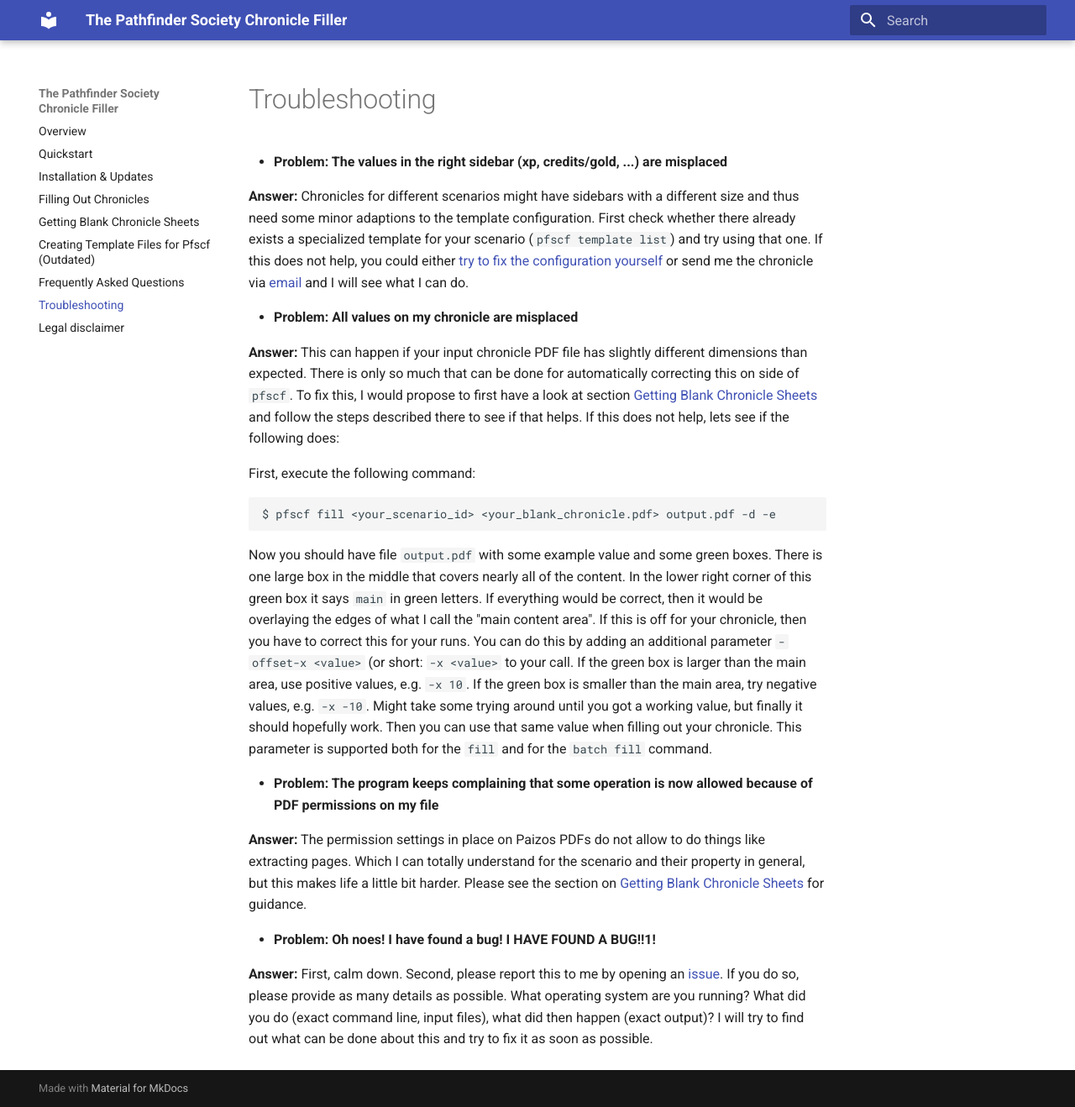
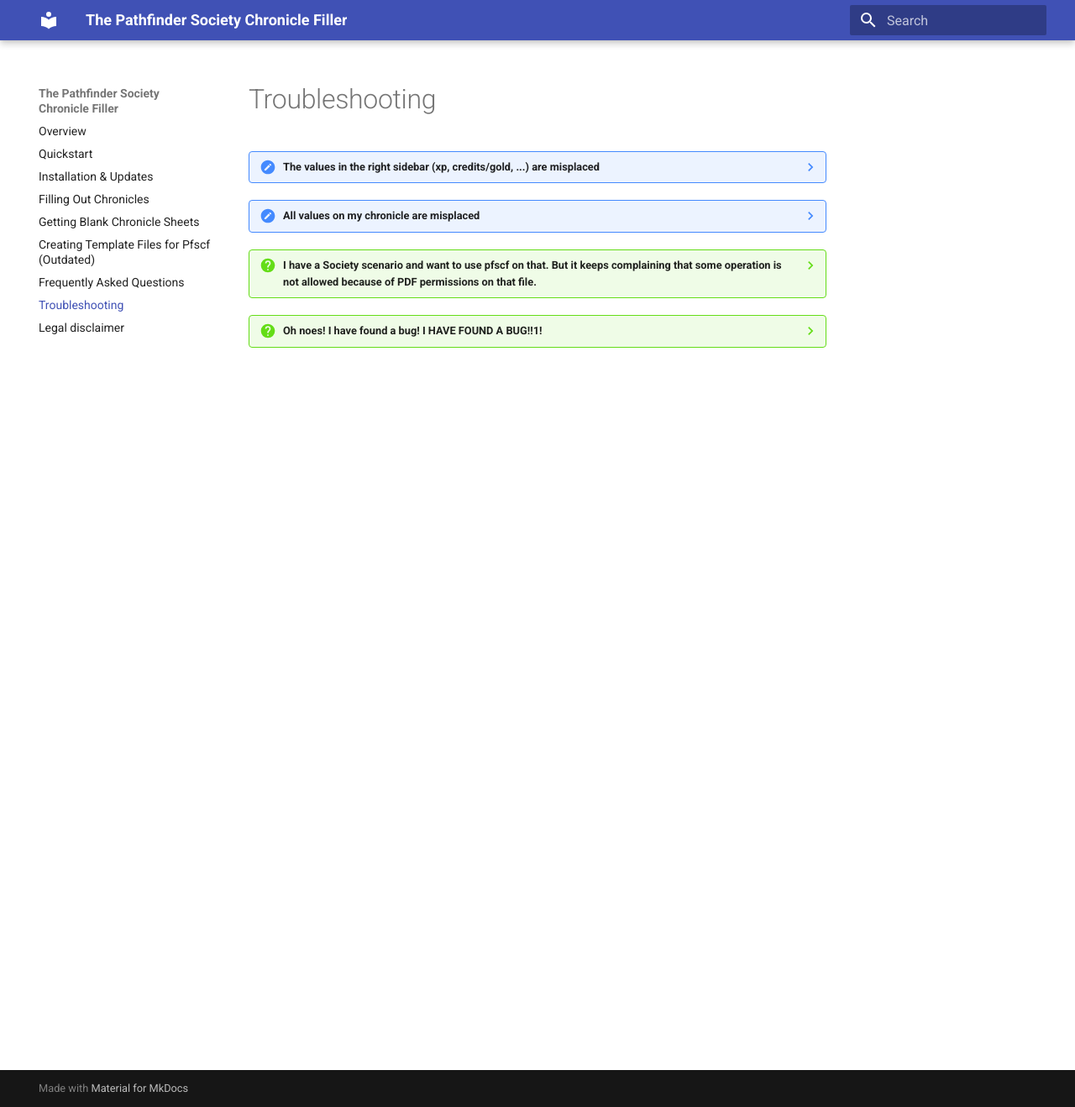
Before and after one commit to Blesmol/pfscf, an MkDocs documentation site: the page built from docs/troubleshooting.md, in a window 1280 px wide and 1318 px high. Shown: the whole window at 84% size. Built offline with MkDocs 1.6.1 and Material for MkDocs 9.7.7, drawn with Linux system fonts in a browser that asks for light colours.

Commit message:
doc: reformat troubleshooting.md

````diff
--- a/docs/faq.md
+++ b/docs/faq.md
@@ -1,16 +1,14 @@
 # Frequently Asked Questions
+
+!!! info ""
+
+	This is the section about general questions. In case you are having problems with using the program, please have a look at the [troubleshooting chapter](troubleshooting.md)
 
 ??? question "What types of chronicles / game systems are supported at the moment?"
 
 	At the moment the chronicles for Pathfinder 2 and Starfinder are supported.
 	Pathfinder 1 is in general also possible, but I did not yet have time to provide the proper configuration.
 	Also Pathfinder 1 may take some more time, as Paizo seems to have changed the chronicle layout between seaons.
-
-??? question "I have a Society scenario and want to use pfscf on that. But it keeps complaining that some operation is not allowed because of PDF permissions on that file. What should I do?"
-
-	The permission settings in place on Paizos PDFs do not allow to do things like extracting pages.
-	Which I can totally understand for the scenario and their property in general, but this makes life a little bit harder.
-	Have a look at the chapter about [getting blank chronicle sheets](extraction.md) for instructions on how to extract a chronicle sheet from your scenario PDF file.
 
 ??? question "What about scenario-specific options? For example, I have this one scenario where I need an easy way to strike out boons that the group did not get."
 
@@ -22,15 +20,6 @@
 	And what do I also have on the roadmap?
 	An auto-updater for such configs!
 	So if people would contribute scenario-specific configs, then other people don't need to update their installation of pfscf every two weeks, but just call the program with some yet-to-be-determined parameter (think of `pfscf update-config`) and you get the latest and greatest scenario-specific config automatically downloaded to your computer.
-
-??? question "Oh noes! I have found a bug! I HAVE FOUND A BUG!!1! WHAT SHOULD I DO???"
-
-	First, calm down.
-	Second, please report this to me by opening an [issue](https://github.com/Blesmol/pfscf/issues).
-	If you do so, please provide as many details as possible.
-	What operating system are you running?
-	What did you do (exact command line, input files), what did then happen (exact output)?
-	I will try to find out what can be done about this and try to fix it as soon as possible.
 
 ??? question "I have this absolutely great idea for a missing feature! Can you implement this?"
 
--- a/docs/troubleshooting.md
+++ b/docs/troubleshooting.md
@@ -1,30 +1,47 @@
 # Troubleshooting
 
-* **Problem: The values in the right sidebar (xp, credits/gold, ...) are misplaced**
+??? note "The values in the right sidebar (xp, credits/gold, ...) are misplaced"
 
-  **Answer:** Chronicles for different scenarios might have sidebars with a different size and thus need some minor adaptions to the template configuration. First check whether there already exists a specialized template for your scenario (`pfscf template list`) and try using that one. If this does not help, you could either [try to fix the configuration yourself](templates.md) or send me the chronicle via [email](mailto:github@pecebe.de) and I will see what I can do.
+	Chronicles for different scenarios might have sidebars with a different size and thus need some minor adaptions to the template configuration.
+	First check whether there already exists a specialized template for your scenario (`pfscf template list`) and try using that one.
+	If this does not help, you could either [try to fix the configuration yourself](templates.md) or send me the chronicle via [email](mailto:github@pecebe.de) and I will see what I can do.
 
-* **Problem: All values on my chronicle are misplaced**
+??? note "All values on my chronicle are misplaced"
 
-  **Answer:** This can happen if your input chronicle PDF file has slightly different dimensions than expected. There is only so much that can be done for automatically correcting this on side of `pfscf`. To fix this, I would propose to first have a look at section [Getting Blank Chronicle Sheets](extraction.md) and follow the steps described there to see if that helps. If this does not help, lets see if the following does:
+	This can happen if your input chronicle PDF file has slightly different dimensions than expected.
+	There is only so much that can be done for automatically correcting this on side of `pfscf`.
+	To fix this, I would propose to first have a look at section [Getting Blank Chronicle Sheets](extraction.md) and follow the steps described there to see if that helps.
+	If this does not help, lets see if the following does:
 
-  First, execute the following command:
-  ```
-  $ pfscf fill <your_scenario_id> <your_blank_chronicle.pdf> output.pdf -d -e
-  ```
+	First, execute the following command:
 
-  Now you should have file `output.pdf` with some example value and some green boxes. There is one large box in the middle that covers nearly all of the content. In the lower right corner of this green box it says `main` in green letters. If everything would be correct, then it would be overlaying the edges of what I call the "main content area". If this is off for your chronicle, then you have to correct this for your runs. You can do this by adding an additional parameter `-offset-x <value>` (or short: `-x <value>` to your call. If the green box is larger than the main area, use positive values, e.g. `-x 10`. If the green box is smaller than the main area, try negative values, e.g. `-x -10`. Might take some trying around until you got a working value, but finally it should hopefully work. Then you can use that same value when filling out your chronicle. This parameter is supported both for the `fill` and for the `batch fill` command.
+	``` bash
+	$ pfscf fill <your_scenario_id> <your_blank_chronicle.pdf> output.pdf -d -e
+	```
 
-* **Problem: The program keeps complaining that some operation is now allowed because of PDF permissions on my file**
+	Now you should have file `output.pdf` with some example value and some green boxes.
+	There is one large box in the middle that covers nearly all of the content.
+	In the lower right corner of this green box it says `main` in green letters.
+	If everything would be correct, then it would be overlaying the edges of what I call the "main content area".
+	If this is off for your chronicle, then you have to correct this for your runs.
+	You can do this by adding an additional parameter `-offset-x <value>` (or short: `-x <value>` to your call.
+	If the green box is larger than the main area, use positive values, e.g. `-x 10`.
+	If the green box is smaller than the main area, try negative values, e.g. `-x -10`.
+	Might take some trying around until you got a working value, but finally it should hopefully work.
+	Then you can use that same value when filling out your chronicle.
+	This parameter is supported both for the `fill` and for the `batch fill` command.
 
-  **Answer:** The permission settings in place on Paizos PDFs do not allow to do things like extracting pages. Which I can totally understand for the scenario and their property in general, but this makes life a little bit harder. Please see the section on [Getting Blank Chronicle Sheets](extraction.md) for guidance.
+??? question "I have a Society scenario and want to use pfscf on that. But it keeps complaining that some operation is not allowed because of PDF permissions on that file."
 
-* **Problem: Oh noes! I have found a bug! I HAVE FOUND A BUG!!1!**
+	The permission settings in place on Paizos PDFs do not allow to do things like extracting pages.
+	Which I can totally understand for the scenario and their property in general, but this makes life a little bit harder.
+	Have a look at the chapter about [getting blank chronicle sheets](extraction.md) for instructions on how to extract a chronicle sheet from your scenario PDF file.
 
-  **Answer:** First, calm down. Second, please report this to me by opening an [issue](https://github.com/Blesmol/pfscf/issues). If you do so, please provide as many details as possible. What operating system are you running? What did you do (exact command line, input files), what did then happen (exact output)? I will try to find out what can be done about this and try to fix it as soon as possible.
+??? question "Oh noes! I have found a bug! I HAVE FOUND A BUG!!1!"
 
-<!--
-* **Problem:**
-
-  **Answer:**
--->
+	First, calm down.
+	Second, please report this to me by opening an [issue](https://github.com/Blesmol/pfscf/issues).
+	If you do so, please provide as many details as possible.
+	What operating system are you running?
+	What did you do (exact command line, input files), what did then happen (exact output)?
+	I will try to find out what can be done about this and try to fix it as soon as possible.
````
